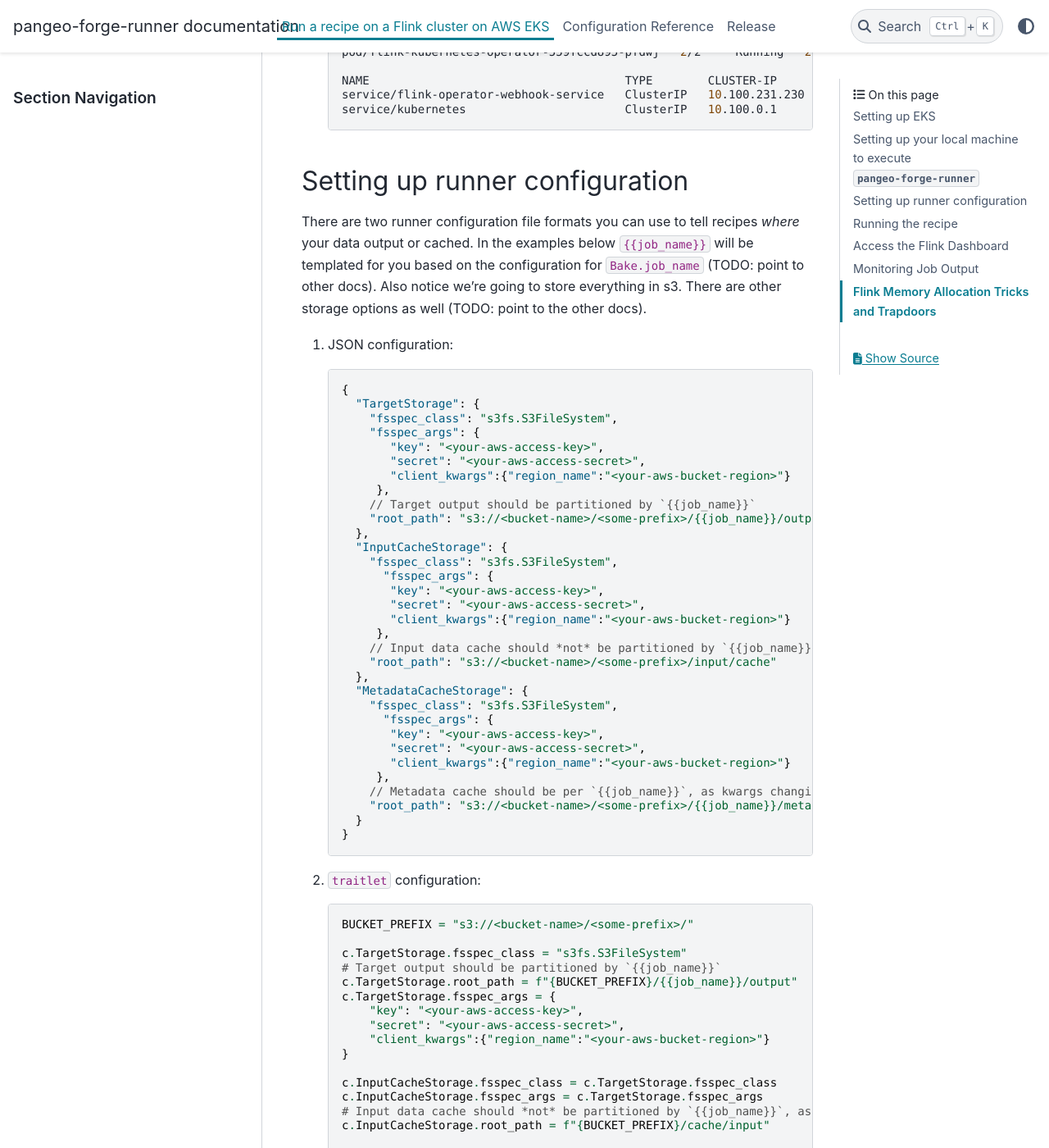
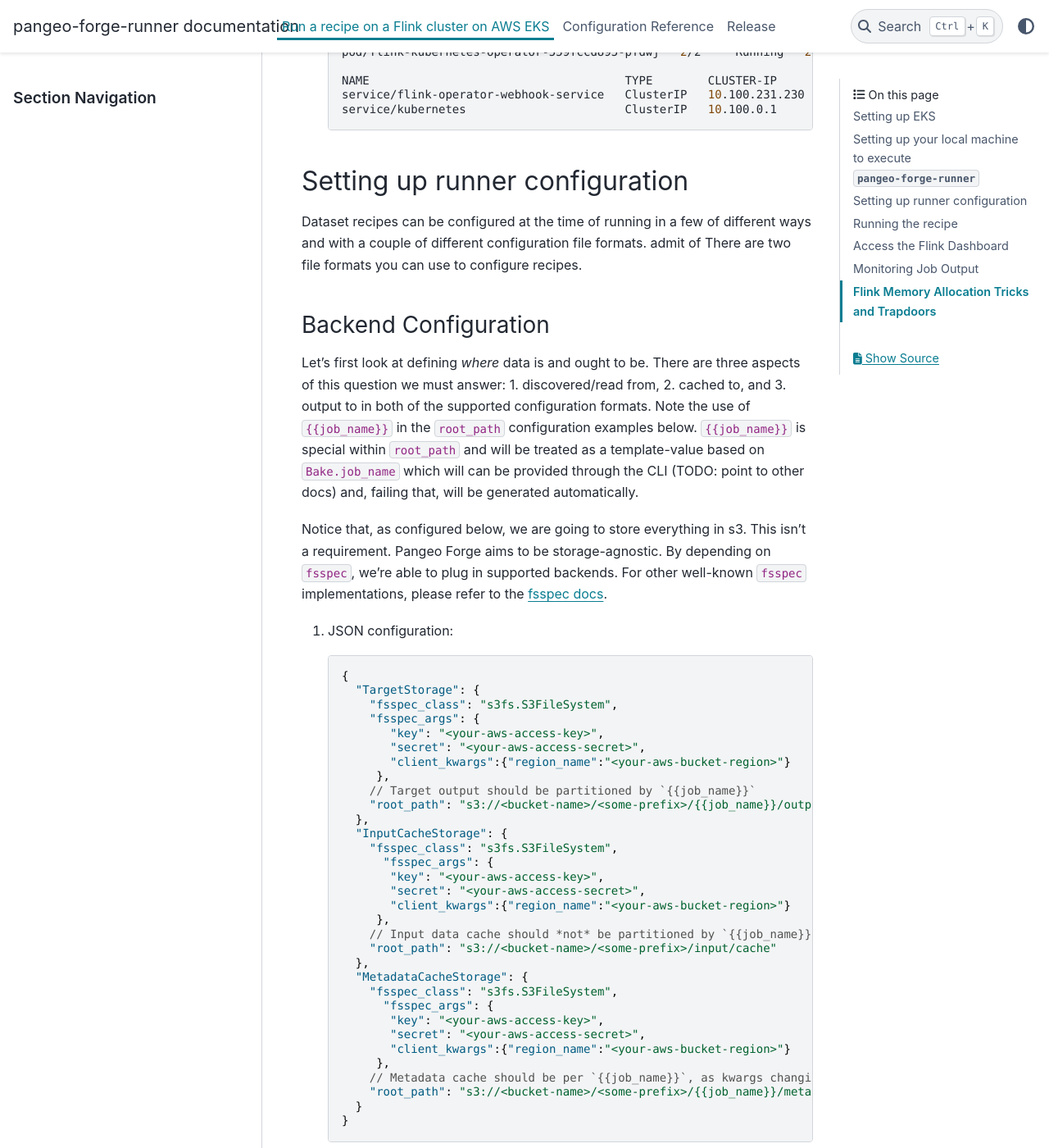
Before and after one commit to pangeo-forge/pangeo-forge-runner, a Sphinx documentation site: the page built from docs/tutorial/flink.md, in a window 1280 px wide and 1400 px high, scrolled down 1441 px. Shown: the whole window at 82% size. Built offline with Sphinx 7.4.7 and the PyData theme 0.15.4, drawn with Linux system fonts in a browser that asks for light colours; some of the changed text lies outside the part shown.

Commit message:
Add detail around configuration of backend

````diff
--- a/docs/tutorial/flink.md
+++ b/docs/tutorial/flink.md
@@ -59,10 +59,23 @@ ask you to run a command to get EKS credentials locally that might look like thi
 
 ## Setting up runner configuration
 
-There are two runner configuration file formats you can use to tell recipes *where*
-your data output or cached. In the examples below `{{job_name}}` will be templated for you based
-on the configuration for `Bake.job_name` (TODO: point to other docs). Also notice we're going to store everything
-in s3. There are other storage options as well (TODO: point to the other docs).
+Dataset recipes can be configured at the time of running in a few of different ways and with a couple
+of different configuration file formats. admit of There are two file formats you can use to configure
+recipes.
+
+### Backend Configuration
+
+Let's first look at defining *where* data is and ought to be. There are three aspects of this question
+we must answer: 1. discovered/read from, 2. cached to, and 3. output to in both of the supported
+configuration formats. Note the use of `{{job_name}}` in the `root_path` configuration examples below.
+`{{job_name}}` is special within `root_path` and will be treated as a template-value based on
+`Bake.job_name` which will can be provided through the CLI (TODO: point to other docs) and, failing
+that, will be generated automatically.
+
+Notice that, as configured below, we are going to store everything in s3.  This isn't a requirement.
+Pangeo Forge aims to be storage-agnostic. By depending on `fsspec`, we're able to plug in supported backends.
+For other well-known `fsspec` implementations, please refer to the
+[fsspec docs](https://filesystem-spec.readthedocs.io/en/latest/api.html#other-known-implementations).
 
 1. JSON configuration:
 
@@ -105,26 +118,34 @@ in s3. There are other storage options as well (TODO: point to the other docs).
 
    ```python
    BUCKET_PREFIX = "s3://<bucket-name>/<some-prefix>/"
-
-   c.TargetStorage.fsspec_class = "s3fs.S3FileSystem"
-   # Target output should be partitioned by `{{job_name}}`
-   c.TargetStorage.root_path = f"{BUCKET_PREFIX}/{{job_name}}/output"
-   c.TargetStorage.fsspec_args = {
+   # The storage backend we want
+   s3_fsspec = "s3fs.S3FileSystem"
+   # Credentials for the backend
+   s3_args = {
        "key": "<your-aws-access-key>",
        "secret": "<your-aws-access-secret>",
        "client_kwargs":{"region_name":"<your-aws-bucket-region>"}
    }
+   # Take note: this is just python. We can reuse these values below
 
-   c.InputCacheStorage.fsspec_class = c.TargetStorage.fsspec_class
-   c.InputCacheStorage.fsspec_args = c.TargetStorage.fsspec_args
+   c.TargetStorage.fsspec_class = s3_fsspec
+   # Target output should be partitioned by `{{job_name}}`
+   c.TargetStorage.root_path = f"{BUCKET_PREFIX}/{{job_name}}/output"
+   c.TargetStorage.fsspec_args = s3_args
+
+   c.InputCacheStorage.fsspec_class = filesystem_class
+   c.InputCacheStorage.fsspec_args = s3_args
    # Input data cache should *not* be partitioned by `{{job_name}}`, as we want to get the datafile from the source only once
    c.InputCacheStorage.root_path = f"{BUCKET_PREFIX}/cache/input"
 
-   c.MetadataCacheStorage.fsspec_class = c.TargetStorage.fsspec_class
-   c.MetadataCacheStorage.fsspec_args = c.TargetStorage.fsspec_args
+   c.MetadataCacheStorage.fsspec_class = s3_fsspec
+   c.MetadataCacheStorage.fsspec_args = s3_args
    # Metadata cache should be per `{{job_name}}`, as kwargs changing can change metadata
    c.MetadataCacheStorage.root_path = f"{BUCKET_PREFIX}/{{job_name}}/cache/metadata"
    ```
+
+
+### Other configuration options
 
 A [subset of the configuration schema](https://github.com/pangeo-forge/pangeo-forge-recipes/blob/main/pangeo_forge_recipes/injections.py)
 gets dependency injected into the recipe by the runner.
@@ -150,7 +171,7 @@ Note that `-f <runner_config.py>` would point to your `traitlet` or JSON configu
        --Bake.bakery_class="pangeo_forge_runner.bakery.flink.FlinkOperatorBakery"
    ```
 
-Whether you put things in a config file or pass via CLI, it's your choice but please make sure you don't commit any AWS secrets unintentionally
+Where you put things is your choice but _please be careful_: you don't want to commit AWS secrets into GH!
 
 ## Running the recipe
 
````
